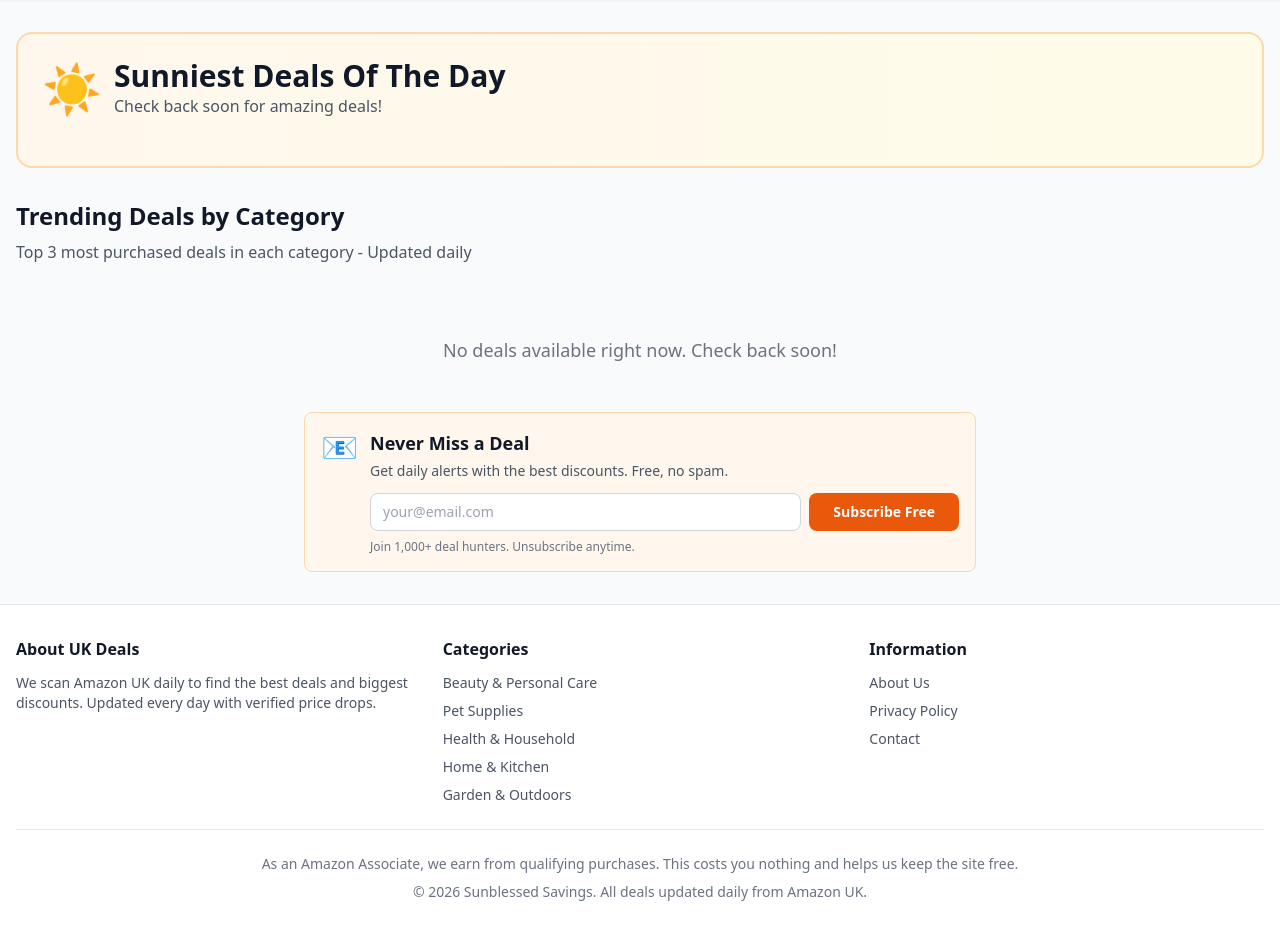
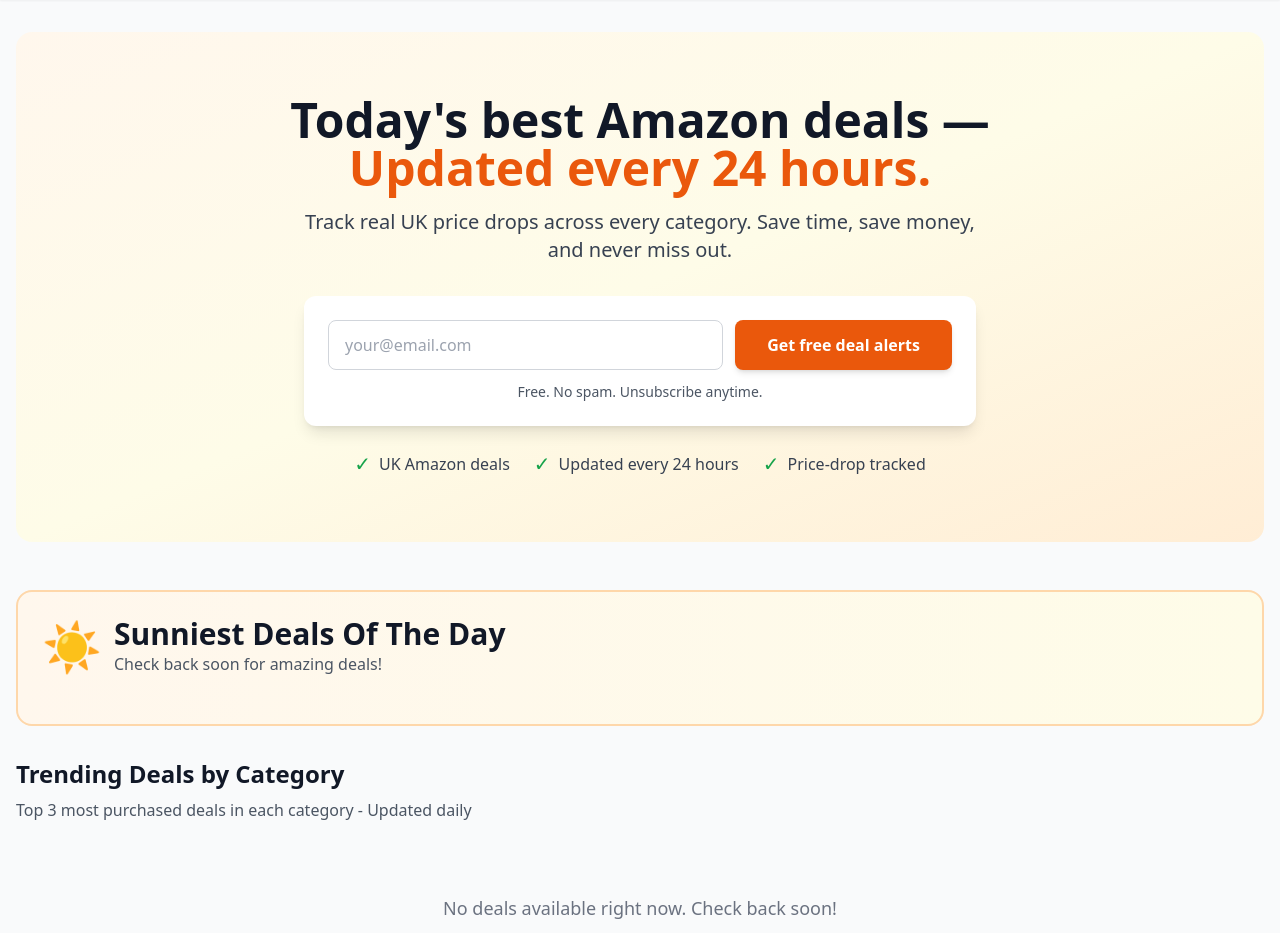
Before and after one commit to Elhashino/amazon-deals, a FastAPI app: template backend/app/templates/home.html in a window 1280 px wide. Shown: the part 80-1013 px from the top of the page. Before the commit the page ends 981 px from the top, so only its background shows below. Run offline with FastAPI, Linux system fonts and the light colour scheme; the template is opened without the code that fills it, so the values that code supplies are empty; some libraries are stand-ins or nearby versions.

Commit message:
Add hero section with wave logo background

```diff
--- a/backend/app/templates/home.html
+++ b/backend/app/templates/home.html
@@ -3,6 +3,65 @@
 {% block title %}Sunblessed Savings - Best Amazon UK Deals Daily (30%+ Off){% endblock %}
 
 {% block content %}
+<!-- Hero Section with Wave Background -->
+<div class="relative mb-12 rounded-2xl overflow-hidden">
+    <!-- Wave Logo Background (Transparent/Overlay) -->
+    <div class="absolute inset-0 flex items-center justify-center opacity-20 pointer-events-none">
+        <img src="/static/images/logo.png" alt="" class="w-96 h-96 object-contain">
+    </div>
+
+    <!-- Hero Content -->
+    <div class="relative bg-gradient-to-br from-orange-50 via-yellow-50 to-orange-100 py-16 px-6">
+        <div class="max-w-4xl mx-auto text-center">
+            <!-- Main Heading -->
+            <h1 class="text-4xl md:text-5xl font-bold text-gray-900 mb-4">
+                Today's best Amazon deals —<br>
+                <span class="text-orange-600">Updated every 24 hours.</span>
+            </h1>
+
+            <!-- Subheading -->
+            <p class="text-lg md:text-xl text-gray-700 mb-8">
+                Track real UK price drops across every category. Save time, save money,<br class="hidden md:block">
+                and never miss out.
+            </p>
+
+            <!-- Email Signup Form -->
+            <div class="bg-white rounded-xl shadow-lg p-6 mb-6 max-w-2xl mx-auto">
+                <form class="flex flex-col sm:flex-row gap-3">
+                    <input
+                        type="email"
+                        placeholder="your@email.com"
+                        class="flex-grow px-4 py-3 border border-gray-300 rounded-lg focus:outline-none focus:border-orange-500 text-base"
+                    >
+                    <button
+                        type="submit"
+                        class="bg-orange-600 text-white px-8 py-3 rounded-lg font-bold text-base hover:bg-orange-700 transition shadow-md hover:shadow-lg whitespace-nowrap"
+                    >
+                        Get free deal alerts
+                    </button>
+                </form>
+                <p class="text-sm text-gray-600 mt-3">Free. No spam. Unsubscribe anytime.</p>
+            </div>
+
+            <!-- Features with Checkmarks -->
+            <div class="flex flex-wrap justify-center gap-6 text-sm md:text-base text-gray-700">
+                <div class="flex items-center gap-2">
+                    <span class="text-green-600 text-xl">✓</span>
+                    <span class="font-medium">UK Amazon deals</span>
+                </div>
+                <div class="flex items-center gap-2">
+                    <span class="text-green-600 text-xl">✓</span>
+                    <span class="font-medium">Updated every 24 hours</span>
+                </div>
+                <div class="flex items-center gap-2">
+                    <span class="text-green-600 text-xl">✓</span>
+                    <span class="font-medium">Price-drop tracked</span>
+                </div>
+            </div>
+        </div>
+    </div>
+</div>
+
 <!-- Hero Section with Top 3 Sunniest Deals -->
 <div class="bg-gradient-to-r from-orange-50 to-yellow-50 rounded-2xl p-6 mb-8 border-2 border-orange-200">
     <div class="flex items-center gap-3 mb-6">
@@ -120,25 +179,4 @@
     <p class="text-gray-500 text-lg">No deals available right now. Check back soon!</p>
 </div>
 {% endif %}
-
-<!-- Compact Email Subscription -->
-<div class="bg-orange-50 border border-orange-200 rounded-lg p-4 max-w-2xl mx-auto">
-    <div class="flex items-start gap-3">
-        <div class="text-3xl">📧</div>
-        <div class="flex-grow">
-            <h3 class="font-bold text-gray-900 text-lg mb-1">Never Miss a Deal</h3>
-            <p class="text-gray-600 text-sm mb-3">Get daily alerts with the best discounts. Free, no spam.</p>
-
-            <form class="flex gap-2">
-                <input type="email" placeholder="your@email.com"
-                       class="flex-grow px-3 py-2 border border-gray-300 rounded-lg focus:outline-none focus:border-orange-500 text-sm">
-                <button type="submit"
-                        class="bg-orange-600 text-white px-6 py-2 rounded-lg font-bold text-sm hover:bg-orange-700 transition whitespace-nowrap">
-                    Subscribe Free
-                </button>
-            </form>
-            <p class="text-xs text-gray-500 mt-2">Join 1,000+ deal hunters. Unsubscribe anytime.</p>
-        </div>
-    </div>
-</div>
 {% endblock %}
```
